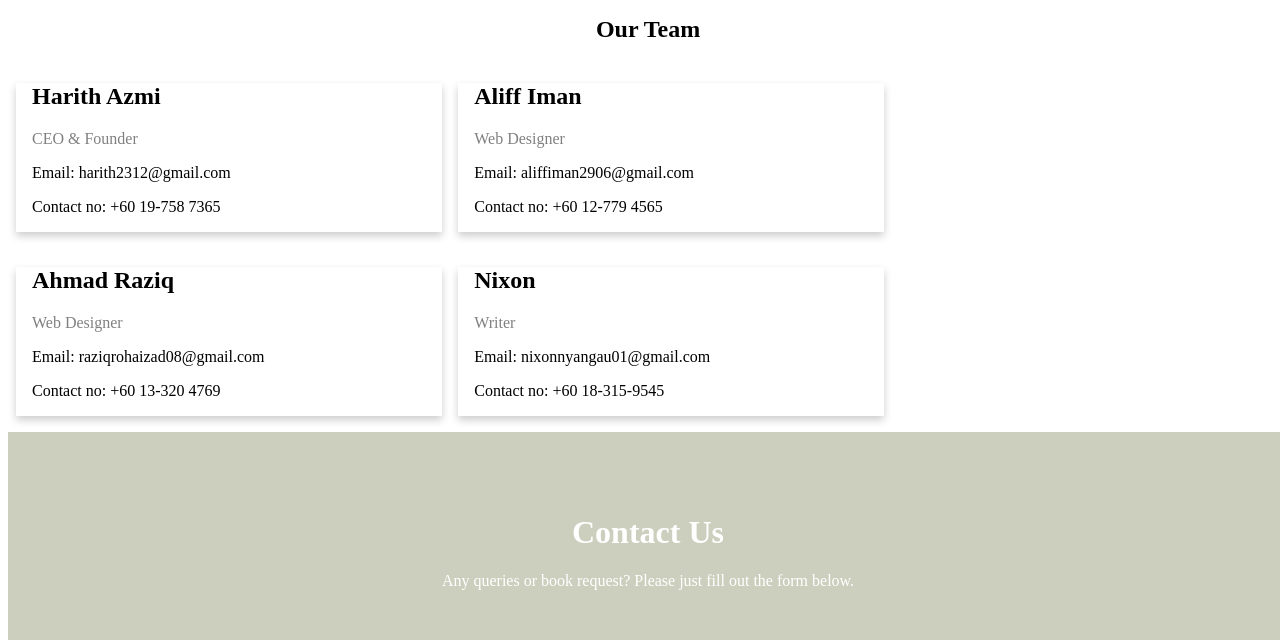
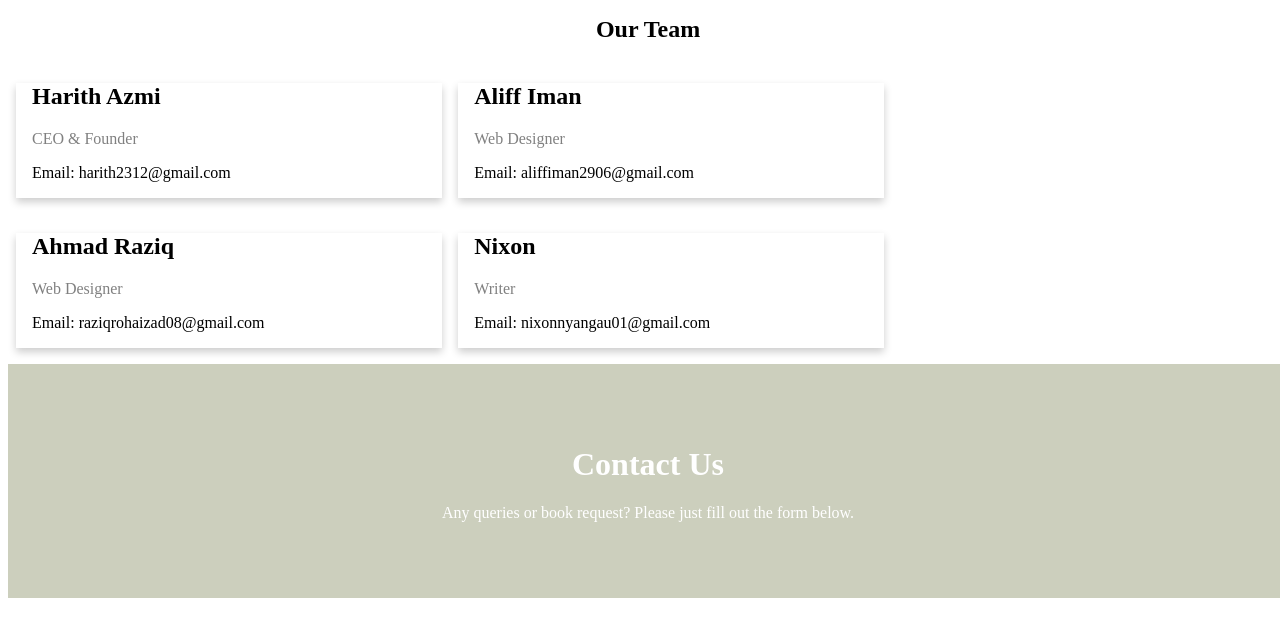
Before and after one commit to noctwilliam/bookworm, a PHP site: page /aboutus.php in a window 1280 px wide. Shown: the part 272-912 px from the top of the page. Run offline with PHP 8.4, Linux system fonts and the light colour scheme; some web fonts are replaced.

Commit message:
remove contact no for privacy

```diff
--- a/aboutus.php
+++ b/aboutus.php
@@ -66,7 +66,6 @@ if (isset($_POST['save'])) {
           <h2>Harith Azmi</h2>
           <p class="title">CEO & Founder</p>
           <p>Email: harith2312@gmail.com</p>
-          <p>Contact no: +60 19-758 7365</p>
         </div>
       </div>
     </div>
@@ -77,7 +76,6 @@ if (isset($_POST['save'])) {
           <h2>Aliff Iman</h2>
           <p class="title">Web Designer</p>
           <p>Email: aliffiman2906@gmail.com</p>
-          <p>Contact no: +60 12-779 4565 </p>
         </div>
       </div>
     </div>
@@ -88,7 +86,6 @@ if (isset($_POST['save'])) {
           <h2>Ahmad Raziq</h2>
           <p class="title">Web Designer</p>
           <p>Email: raziqrohaizad08@gmail.com</p>
-          <p>Contact no: +60 13-320 4769</p>
         </div>
       </div>
     </div>
@@ -99,7 +96,6 @@ if (isset($_POST['save'])) {
           <h2>Nixon</h2>
           <p class="title">Writer</p>
           <p>Email: nixonnyangau01@gmail.com</p>
-          <p>Contact no: +60 18-315-9545</p>
         </div>
       </div>
     </div>
```
